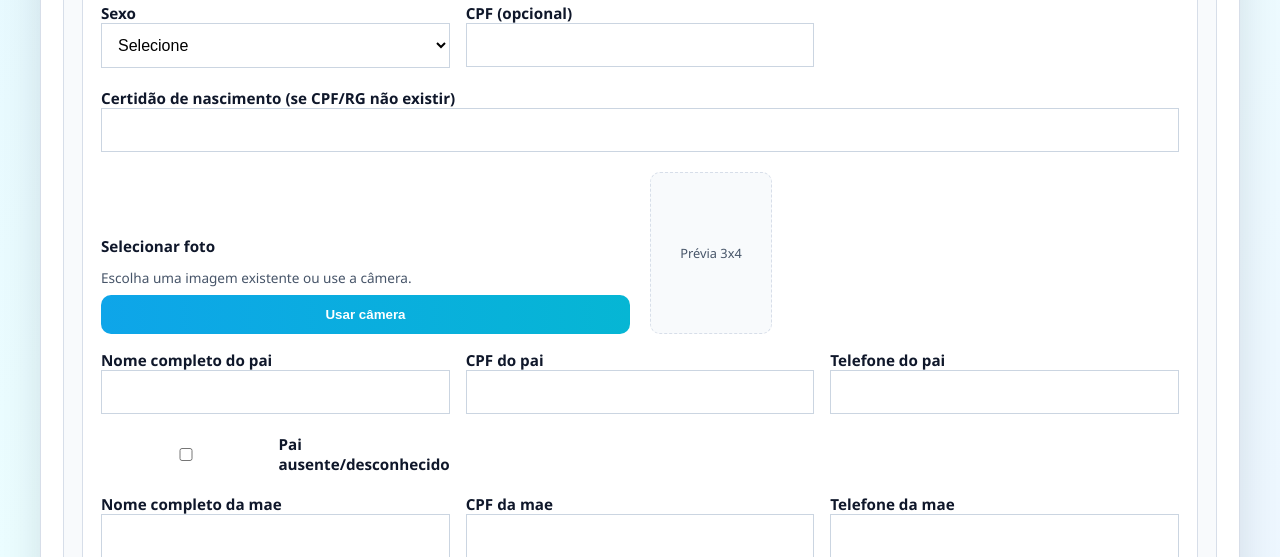
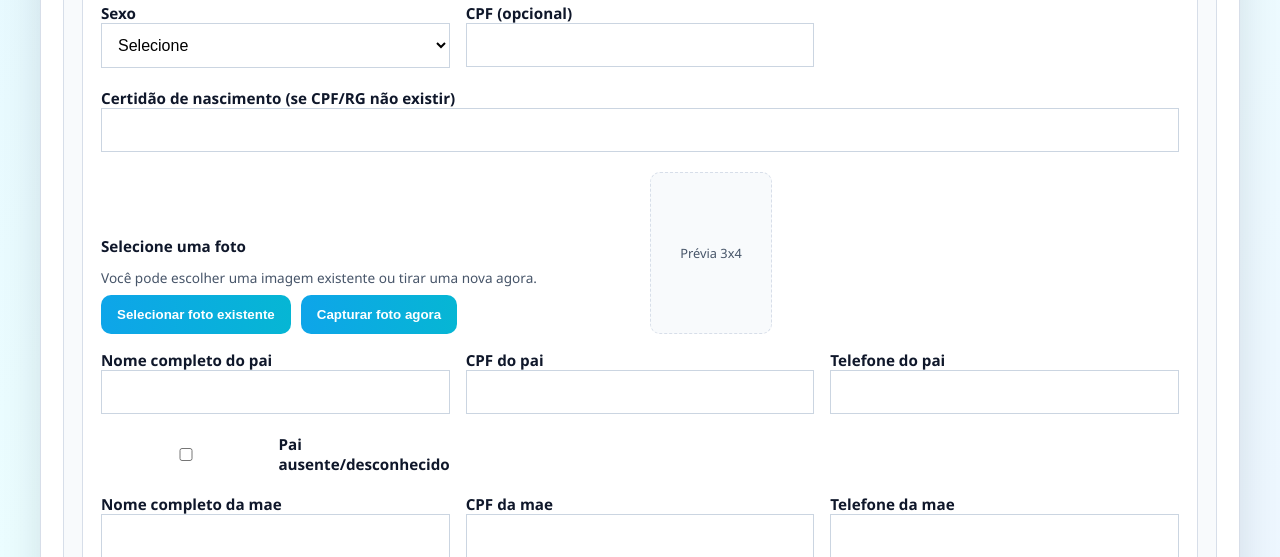
Before and after one commit to fabianopolone123/SITE-PINHALJUNIOR, a Django app: page /cadastro/ in a window 1280 px wide. Shown: the part 1086-1643 px from the top of the page. Run offline with Django 5.2, Linux system fonts and the light colour scheme.

Commit message:
corrigido camera

```diff
--- a/templates/core/signup.html
+++ b/templates/core/signup.html
@@ -74,6 +74,7 @@
         .child-photo-field { display:grid; gap:8px; }
         .child-photo-select { display:inline-flex; align-items:center; gap:6px; cursor:pointer; font-weight:700; }
         .child-photo-select input[type="file"] { display:none; }
+        .photo-actions { display:flex; gap:10px; flex-wrap:wrap; }
         .child-photo-preview { width:120px; height:160px; border:1px dashed var(--border); border-radius:10px; display:flex; align-items:center; justify-content:center; overflow:hidden; background:#f8fafc; position:relative; }
         .child-photo-preview span { font-size:0.8rem; color:#475569; text-align:center; padding:0 6px; }
         .child-photo-preview img { display:none; width:100%; height:100%; object-fit:cover; }
@@ -338,9 +339,12 @@ document.addEventListener('DOMContentLoaded', () => {
             </div>
             <div class="row" style="gap:20px; align-items:flex-end;">
                 <div class="child-photo-field">
-                    <label class="child-photo-select">Selecionar foto<input type="file" name="child_photo_${childData.idx}" accept="image/*"></label>
-                    <div class="child-photo-note">Escolha uma imagem existente ou use a câmera.</div>
-                    <button type="button" class="btn btn-secondary btn-sm" data-camera>Usar câmera</button>
+                    <label class="child-photo-select">Selecione uma foto<input type="file" name="child_photo_${childData.idx}" accept="image/*"></label>
+                    <div class="child-photo-note">Você pode escolher uma imagem existente ou tirar uma nova agora.</div>
+                    <div class="photo-actions">
+                        <button type="button" class="btn btn-secondary btn-sm" data-file-trigger>Selecionar foto existente</button>
+                        <button type="button" class="btn btn-secondary btn-sm" data-camera>Capturar foto agora</button>
+                    </div>
                 </div>
                 <div class="child-photo-preview" data-preview>
                     <span>Prévia 3x4</span>
@@ -421,6 +425,7 @@ document.addEventListener('DOMContentLoaded', () => {
         const previewImage = previewContainer ? previewContainer.querySelector('img') : null;
         const previewPlaceholder = previewContainer ? previewContainer.querySelector('span') : null;
         const cameraButton = card.querySelector('[data-camera]');
+        const fileButton = card.querySelector('[data-file-trigger]');
         const updatePhotoPreview = () => {
             if (!photoInput || !previewImage) return;
             const file = photoInput.files && photoInput.files[0];
@@ -451,19 +456,22 @@ document.addEventListener('DOMContentLoaded', () => {
             photoInput.setAttribute('capture', 'environment');
             photoInput.click();
         };
+        const openFilePicker = () => {
+            if (!photoInput) return;
+            photoInput.removeAttribute('capture');
+            photoInput.click();
+        };
         if (photoInput) {
             photoInput.addEventListener('change', () => {
                 photoInput.removeAttribute('capture');
                 updatePhotoPreview();
             });
-            photoInput.addEventListener('click', () => {
-                if (photoInput.hasAttribute('capture')) {
-                    photoInput.removeAttribute('capture');
-                }
-            });
         }
         if (cameraButton) {
             cameraButton.addEventListener('click', openCameraCapture);
+        }
+        if (fileButton) {
+            fileButton.addEventListener('click', openFilePicker);
         }
         container.appendChild(card);
     }
```
